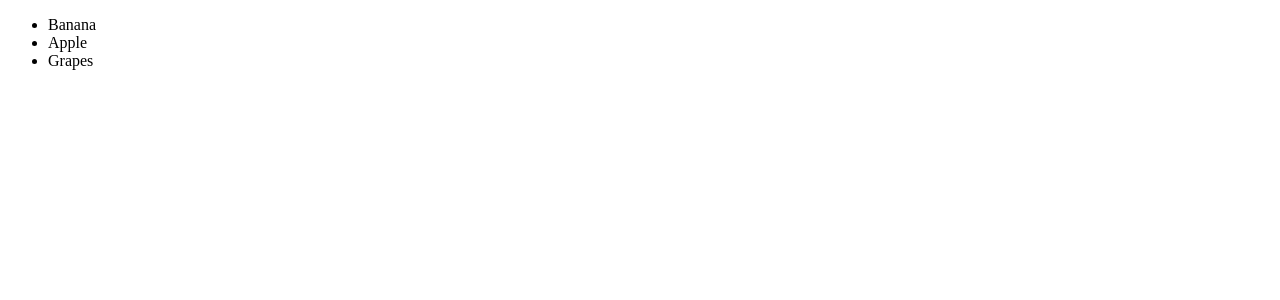
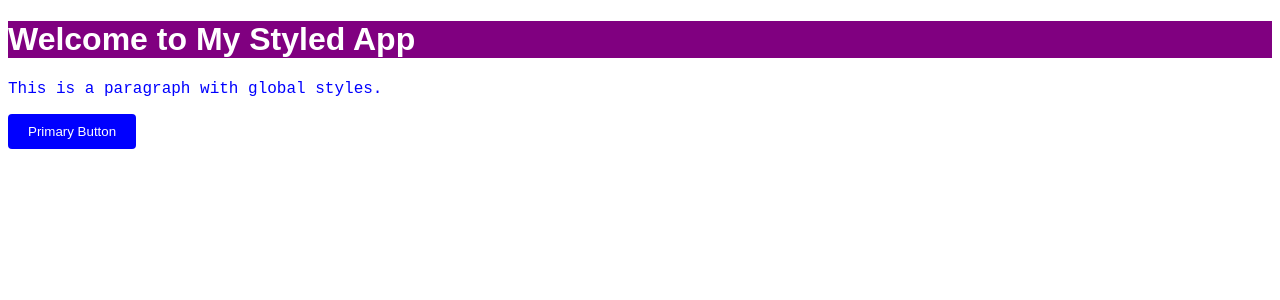
Before and after one commit to RommelAgasa/React, a React (Vite) app in the folder my-react-app/: page / in a window 1280 px wide. Shown: the top 300 px of the page. Built offline with nearby package versions, Linux system fonts and the light colour scheme.

Commit message:
learned css-in-js

```diff
--- a/my-react-app/package.json
+++ b/my-react-app/package.json
@@ -11,7 +11,8 @@
   },
   "dependencies": {
     "react": "^19.1.1",
-    "react-dom": "^19.1.1"
+    "react-dom": "^19.1.1",
+    "styled-components": "^6.1.19"
   },
   "devDependencies": {
     "@eslint/js": "^9.35.0",
--- /dev/null
+++ b/my-react-app/src/components/css/button.module.css
@@ -0,0 +1,21 @@
+.mybutton {
+    padding: 10px 20px;
+    border:none;
+    border-radius: 4px;
+    cursor: pointer;
+}
+
+.primary{
+    background-color: #007bff;
+    color: white;
+}
+
+.secondary{
+    background-color: #6c757d;
+    color: white;
+}
+
+.flex{
+    display: flex;
+    gap: 3px;
+}
--- /dev/null
+++ b/my-react-app/src/components/css/myapp.jsx
@@ -0,0 +1,74 @@
+import styles from './button.module.css';
+
+import styled from 'styled-components';
+import { createGlobalStyle } from 'styled-components';
+
+// props in styled components
+const Button = styled.button`
+    padding: 10px 20px;
+    border: none;
+    border-radius: 4px;
+    background-color: ${props => props.btntype ? 'blue' : 'gray'};
+    color: white;
+    cursor: pointer;
+`;
+
+// extending styles
+const SuccessButton = styled(Button)`
+    background-color: #28a745;
+`;
+
+
+// global styles
+const GlobalStyle = createGlobalStyle`
+    h1{
+        color:white;
+        background-color: purple;
+        font-family: Arial, sans-serif;
+    }
+
+    .myparagraph {
+        font-family: 'Courier New', Courier, monospace;
+        color: blue;
+    }
+`
+
+
+function AppCss(){
+    // return (
+    //     <div className={`${styles.flex}`}>
+    //         <button className={`${styles.mybutton} ${styles.primary}`}>
+    //             My Primary Button
+    //         </button>
+    //         <button className={`${styles.mybutton} ${styles.secondary}`}>
+    //             My Secondary Button
+    //         </button>
+    //     </div>
+    // )
+
+    // return (
+    //     <div>
+    //         <Button btntype="primary">Primary Button</Button>
+    //         <br />
+    //         <br />
+    //         <Button>Secondary Button</Button>
+    //         <br />
+    //         <br />
+    //         <SuccessButton>Success Button</SuccessButton>
+    //     </div>
+    // )
+
+
+    return (
+        <>
+            <GlobalStyle />
+            <h1>Welcome to My Styled App</h1>
+            <p className="myparagraph">This is a paragraph with global styles.</p>
+            <Button btntype="primary">Primary Button</Button>
+            <br />
+        </>
+    );
+}
+
+
+export default AppCss;
--- a/my-react-app/src/main.jsx
+++ b/my-react-app/src/main.jsx
@@ -26,6 +26,7 @@ import MyApp from './components/modal_portal';
 
 // Day 3
 import LazyLoading from './components/react_suspense';
+import AppCss from './components/css/myapp';
 
 // function handleUmbrellaClick(){
 //   alert("Umbrella closed!");
@@ -56,5 +57,6 @@ createRoot(document.getElementById('root')).render(
   // <MyApp />
 
 
-  <LazyLoading/>
+  // <LazyLoading/>
+  <AppCss/>
 )
```
Also changed, not shown: 1 other file (tests, documents, lock files or other folders).
